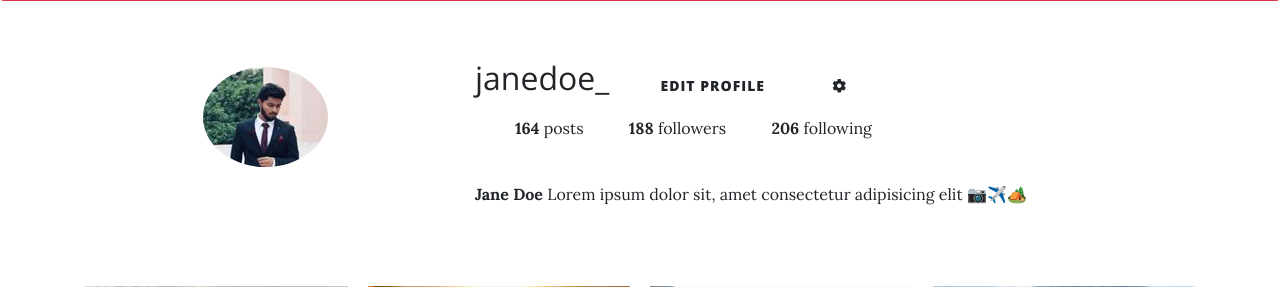
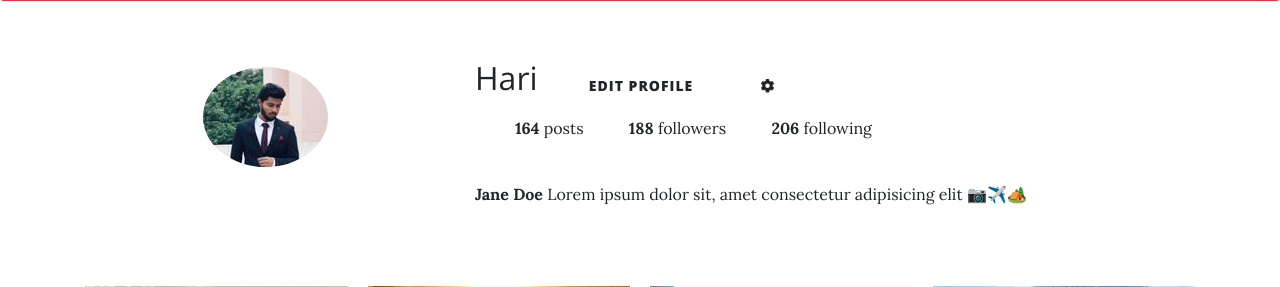
Before and after one commit to harisuryaa/schoolX-completed, a Flask app: page /profile in a window 1280 px wide. Shown: the part 51-338 px from the top of the page. Run offline with Flask 2, Linux system fonts and the light colour scheme; a user stored in the database is signed in; data comes from the database, SQL or seed files in the repository; some libraries are stand-ins or nearby versions.

Commit message:
updated username

```diff
--- a/main.py
+++ b/main.py
@@ -120,7 +120,7 @@ def profile():
     for  posts in user_pt:
         user_posts = url_for('static', filename='user_posts/' + posts.user_post)
         all_pts.append(user_posts)
-    return render_template("profile.html", authenticated = current_user.is_authenticated, image_file=image_file, photos=all_pts)
+    return render_template("profile.html", authenticated = current_user.is_authenticated, image_file=image_file, photos=all_pts ,current_user=current_user)
 
 #
 #
--- a/templates/profile.html
+++ b/templates/profile.html
@@ -24,7 +24,7 @@
 
 			<div class="profile-user-settings">
 
-				<h1 class="profile-user-name" style="padding-top: 60px;">janedoe_</h1>
+				<h1 class="profile-user-name" style="padding-top: 60px;">{{current_user.username}}</h1>
 
 				<a href="{{url_for('edit')}}"><button class="btn profile-edit-btn">Edit Profile</button></a>
 
```
